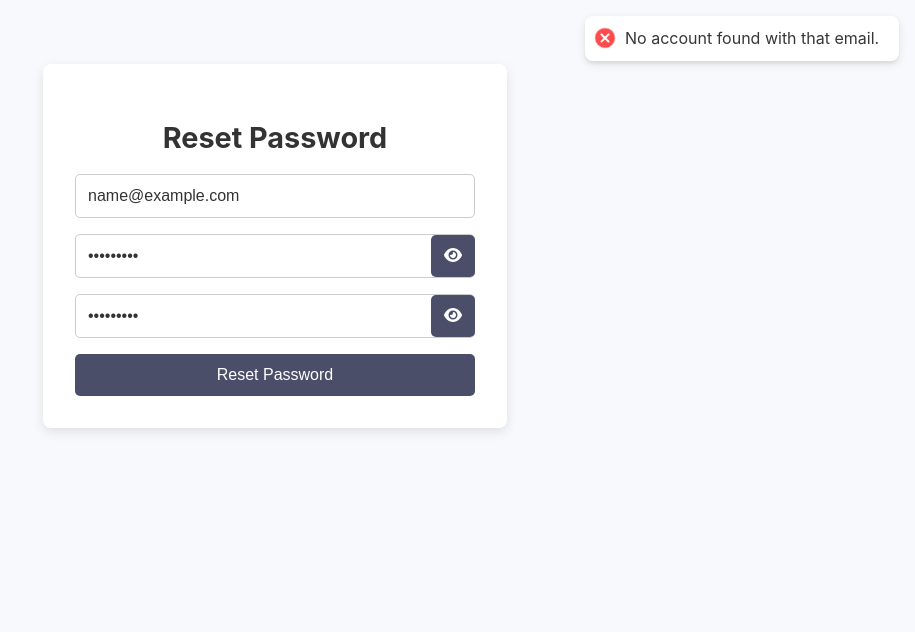
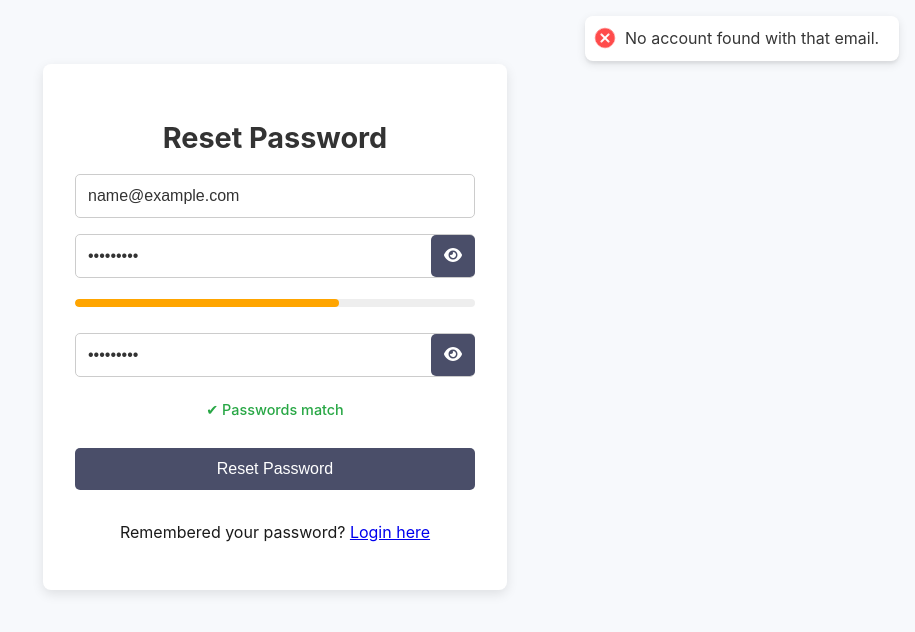
Before and after one commit to Maverick400x/FlashConnectFrontEnd, a React (Create React App) app: page /forgot-password in a window 1280 px wide. Both pictures are taken after typing "name@example.com", "Sample123", "Sample123" into the empty fields and a click on the button "Reset Password". Shown: the top 632 px of the page, without its empty margins (365-1280 px from the left). Built offline with nearby package versions, Linux system fonts and the light colour scheme.

Commit message:
new update in login , regsister and forgot password dynamic

```diff
--- a/src/pages/ForgotPassword.js
+++ b/src/pages/ForgotPassword.js
@@ -3,7 +3,6 @@ import { useNavigate } from 'react-router-dom';
 import { toast, Toaster } from 'react-hot-toast';
 import '../styles/login.css';
 
-// Font Awesome
 import { FontAwesomeIcon } from '@fortawesome/react-fontawesome';
 import { faEye, faEyeSlash } from '@fortawesome/free-solid-svg-icons';
 
@@ -13,7 +12,36 @@ export default function ForgotPassword() {
   const [confirmPassword, setConfirmPassword] = useState('');
   const [showNewPassword, setShowNewPassword] = useState(false);
   const [showConfirmPassword, setShowConfirmPassword] = useState(false);
+  const [passwordStrength, setPasswordStrength] = useState('');
   const navigate = useNavigate();
+
+  const handlePasswordChange = (e) => {
+    const value = e.target.value;
+    setNewPassword(value);
+    setPasswordStrength(checkPasswordStrength(value));
+  };
+
+  const checkPasswordStrength = (password) => {
+    const strongRegex = /^(?=.*[a-z])(?=.*[A-Z])(?=.*\d)(?=.*[\W_]).{8,}$/;
+    const mediumRegex = /^(?=.*[a-z])(?=.*\d).{6,}$/;
+
+    if (strongRegex.test(password)) return 'strong';
+    else if (mediumRegex.test(password)) return 'medium';
+    else return 'weak';
+  };
+
+  const getStrengthStyle = (strength) => {
+    switch (strength) {
+      case 'strong':
+        return { width: '100%', backgroundColor: 'green' };
+      case 'medium':
+        return { width: '66%', backgroundColor: 'orange' };
+      case 'weak':
+        return { width: '33%', backgroundColor: 'red' };
+      default:
+        return { width: '0%', backgroundColor: 'transparent' };
+    }
+  };
 
   const handleResetPassword = (e) => {
     e.preventDefault();
@@ -23,11 +51,15 @@ export default function ForgotPassword() {
       return;
     }
 
+    if (passwordStrength === 'weak') {
+      toast.error('Please use a stronger password.');
+      return;
+    }
+
     const storedUsers = localStorage.getItem('registeredUsers');
     const users = storedUsers ? JSON.parse(storedUsers) : [];
 
     const userExists = users.some((user) => user.email === email);
-
     if (!userExists) {
       toast.error('No account found with that email.');
       return;
@@ -41,12 +73,14 @@ export default function ForgotPassword() {
     });
 
     localStorage.setItem('registeredUsers', JSON.stringify(updatedUsers));
-    toast.success('Password successfully updated. Redirecting to login...');
+    toast.success('Password updated successfully! Redirecting to login...');
 
     setTimeout(() => {
       navigate('/login');
     }, 2000);
   };
+
+  const passwordsMatch = confirmPassword && newPassword === confirmPassword;
 
   return (
     <div className="form-container">
@@ -66,7 +100,7 @@ export default function ForgotPassword() {
             type={showNewPassword ? 'text' : 'password'}
             placeholder="New Password"
             value={newPassword}
-            onChange={(e) => setNewPassword(e.target.value)}
+            onChange={handlePasswordChange}
             required
           />
           <button
@@ -78,6 +112,14 @@ export default function ForgotPassword() {
             <FontAwesomeIcon icon={showNewPassword ? faEyeSlash : faEye} />
           </button>
         </div>
+
+        {/* Password Strength Bar */}
+        {newPassword && (
+          <div className="password-strength-bar">
+            <div className="bar" style={getStrengthStyle(passwordStrength)}></div>
+            <span className="strength-label">{passwordStrength.toUpperCase()}</span>
+          </div>
+        )}
 
         <div className="password-wrapper">
           <input
@@ -97,7 +139,17 @@ export default function ForgotPassword() {
           </button>
         </div>
 
+        {/* ✅ Real-Time Password Match Status */}
+        {confirmPassword && (
+          <p className={`match-status ${passwordsMatch ? 'match' : 'mismatch'}`}>
+            {passwordsMatch ? '✔ Passwords match' : '✖ Passwords do not match'}
+          </p>
+        )}
+
         <button type="submit">Reset Password</button>
+        <p className="login-link">
+          Remembered your password? <a href="/login">Login here</a>
+        </p>
       </form>
     </div>
   );
--- a/src/pages/Register.js
+++ b/src/pages/Register.js
@@ -4,7 +4,6 @@ import { toast, ToastContainer } from 'react-toastify';
 import 'react-toastify/dist/ReactToastify.css';
 import '../styles/register.css';
 
-// Font Awesome Icons
 import { FontAwesomeIcon } from '@fortawesome/react-fontawesome';
 import { faEye, faEyeSlash } from '@fortawesome/free-solid-svg-icons';
 
@@ -14,16 +13,57 @@ export default function Register() {
   const [email, setEmail] = useState('');
   const [password, setPassword] = useState('');
   const [showPassword, setShowPassword] = useState(false);
+  const [passwordStrength, setPasswordStrength] = useState(''); // 'weak', 'medium', 'strong'
 
   const navigate = useNavigate();
+
+  const handlePasswordChange = (e) => {
+    const value = e.target.value;
+    setPassword(value);
+    setPasswordStrength(checkPasswordStrength(value));
+  };
+
+  const checkPasswordStrength = (password) => {
+    const strongRegex = /^(?=.*[a-z])(?=.*[A-Z])(?=.*\d)(?=.*[\W_]).{8,}$/;
+    const mediumRegex = /^(?=.*[a-z])(?=.*\d).{6,}$/;
+
+    if (strongRegex.test(password)) return 'strong';
+    else if (mediumRegex.test(password)) return 'medium';
+    else return 'weak';
+  };
+
+  const getStrengthStyle = (strength) => {
+    switch (strength) {
+      case 'strong':
+        return { width: '100%', backgroundColor: 'green' };
+      case 'medium':
+        return { width: '66%', backgroundColor: 'orange' };
+      case 'weak':
+        return { width: '33%', backgroundColor: 'red' };
+      default:
+        return { width: '0%', backgroundColor: 'transparent' };
+    }
+  };
 
   const handleRegister = (e) => {
     e.preventDefault();
     const users = JSON.parse(localStorage.getItem('registeredUsers')) || [];
 
     const emailExists = users.some(user => user.email === email);
+    const usernameExists = users.some(user => user.username === username);
+
     if (emailExists) {
       toast.error('This email is already registered.');
+      return;
+    }
+
+    if (usernameExists) {
+      toast.error('This username is already taken.');
+      return;
+    }
+
+    if (passwordStrength === 'weak') {
+      toast.error('Please choose a stronger password.');
       return;
     }
 
@@ -32,10 +72,9 @@ export default function Register() {
     localStorage.setItem('registeredUsers', JSON.stringify(users));
 
     toast.success('Registration successful! Redirecting to login...');
-
     setTimeout(() => {
       navigate('/login');
-    }, 2000); // Wait 2 seconds before navigating
+    }, 2000);
   };
 
   return (
@@ -70,7 +109,7 @@ export default function Register() {
             type={showPassword ? 'text' : 'password'}
             placeholder="Password"
             value={password}
-            onChange={e => setPassword(e.target.value)}
+            onChange={handlePasswordChange}
             required
           />
           <button
@@ -82,6 +121,15 @@ export default function Register() {
             <FontAwesomeIcon icon={showPassword ? faEyeSlash : faEye} />
           </button>
         </div>
+
+        {/* Password Strength Bar */}
+        {password && (
+          <div className="password-strength-bar">
+            <div className="bar" style={getStrengthStyle(passwordStrength)}></div>
+            <span className="strength-label">{passwordStrength.toUpperCase()}</span>
+          </div>
+        )}
+
         <button type="submit">Register</button>
       </form>
       <p className="form-footer">
--- a/src/styles/login.css
+++ b/src/styles/login.css
@@ -123,3 +123,43 @@
 .toggle-password:focus {
   outline: none;
 }
+
+.password-strength-bar {
+  margin-top: 5px;
+  margin-bottom: 10px;
+  height: 8px;
+  width: 100%;
+  background-color: #eee;
+  border-radius: 4px;
+  position: relative;
+  overflow: hidden;
+}
+
+.password-strength-bar .bar {
+  height: 100%;
+  transition: width 0.3s ease;
+  border-radius: 4px;
+}
+
+.strength-label {
+  display: block;
+  font-size: 0.8rem;
+  font-weight: 600;
+  margin-top: 4px;
+  color: #333;
+  text-align: right;
+}
+
+.match-status {
+  margin-top: 0.5rem;
+  font-size: 0.9rem;
+  font-weight: 500;
+}
+
+.match-status.match {
+  color: #28a745; /* Bootstrap green */
+}
+
+.match-status.mismatch {
+  color: #dc3545; /* Bootstrap red */
+}
--- a/src/styles/register.css
+++ b/src/styles/register.css
@@ -86,3 +86,29 @@
   font-size: 1.1rem;
   padding: 4px;
 }
+
+.password-strength-bar {
+  margin-top: 5px;
+  margin-bottom: 10px;
+  height: 8px;
+  width: 100%;
+  background-color: #eee;
+  border-radius: 4px;
+  position: relative;
+  overflow: hidden;
+}
+
+.password-strength-bar .bar {
+  height: 100%;
+  transition: width 0.3s ease;
+  border-radius: 4px;
+}
+
+.strength-label {
+  display: block;
+  font-size: 0.8rem;
+  font-weight: 600;
+  margin-top: 4px;
+  color: #333;
+  text-align: right;
+}
```
